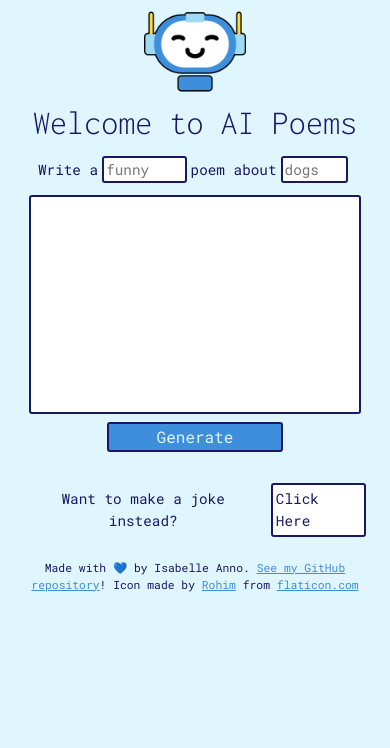
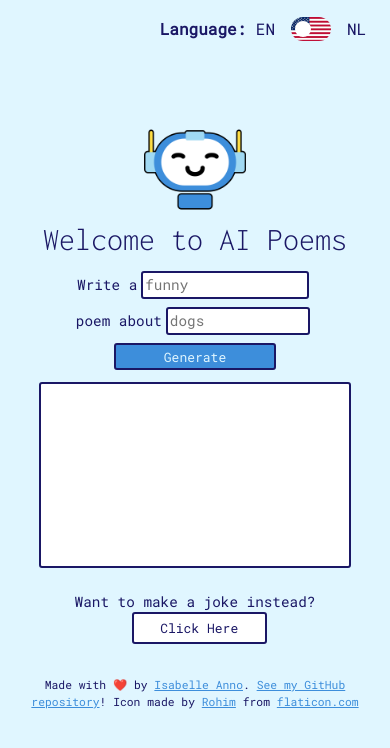
Before and after one commit to isabelleanno/ai-poems, a React (Create React App) app: page / in a window 390 px wide. Shown: the top 748 px of the page. Built offline with nearby package versions, Linux system fonts and the light colour scheme.

Commit message:
Added Dutch option

```diff
--- a/package.json
+++ b/package.json
@@ -9,6 +9,7 @@
     "axios": "^1.6.2",
     "bad-words": "^3.0.4",
     "bootstrap": "^5.3.2",
+    "jquery": "^3.7.1",
     "react": "^18.2.0",
     "react-bootstrap": "^2.9.1",
     "react-dom": "^18.2.0",
--- a/src/App.css
+++ b/src/App.css
@@ -61,8 +61,11 @@ div.row {
   background-color: rgb(229, 243, 249);
   padding: 55px 15px 0 15px;
 }
-#welcome {
+h1 {
   display: inline;
+}
+h1.Dutch {
+  font-size: 3rem;
 }
 .prompt {
   margin-bottom: 1.5rem;
@@ -77,11 +80,9 @@ button,
 input {
   background-color: white;
 }
-input#adjective {
-  width: 15vh;
-}
+input#adjective,
 input#subject {
-  width: 19vh;
+  width: 10vw;
 }
 button:hover {
   color: rgb(224, 246, 255);
@@ -89,7 +90,7 @@ button:hover {
 }
 #response {
   background-color: white;
-  width: 39vw;
+  width: 40vw;
   overflow: hidden;
   max-width: 64vw;
   min-height: 17vh;
@@ -136,41 +137,243 @@ button#jokes > a {
 button#jokes > a:hover {
   color: #3d8edb;
 }
+#mobile-btn {
+  display: none;
+  justify-content: center;
+}
+#mobile-btn button {
+  background-color: #3d8edb;
+  color: rgb(224, 246, 255);
+}
+#mobile-btn button:hover {
+  background-color: #1c5f9e;
+}
+
+.switch {
+  position: relative;
+  display: inline-block;
+  width: 40px;
+  height: 24px;
+  margin: 0;
+}
+
+/* Hide default HTML checkbox */
+.switch input {
+  opacity: 0;
+  width: 0;
+  height: 0;
+}
+
+/* The language toggle slider */
+.slider {
+  border-radius: 34px;
+  position: absolute;
+  cursor: pointer;
+  top: 0;
+  left: 0;
+  right: 0;
+  bottom: 0;
+  background-color: var(--sliderBG);
+  -webkit-transition: 0.4s;
+  transition: 0.4s;
+}
+.lang-slider {
+  background-size: 200% 100%;
+  background-image: url("../public/lang-slider.png");
+  background-size: cover;
+}
+
+.slider:before,
+.checked {
+  border-radius: 50%;
+  position: absolute;
+  content: "";
+  height: 16px;
+  width: 16px;
+  left: 4px;
+  bottom: 4px;
+  background-color: white;
+  -webkit-transition: 0.4s;
+  transition: 0.4s;
+}
+
+input:checked + .slider,
+.checked {
+  background-color: var(--sliderChecked);
+}
+input:checked + .lang-slider {
+  background-position: 100% 0;
+  -webkit-transition: background-position 0.75s;
+  -moz-transition: background-position 0.75s;
+  transition: background-position 0.75s;
+}
+input:checked + .slider:before {
+  -webkit-transform: translateX(16px);
+  -ms-transform: translateX(16px);
+  transform: translateX(16px);
+}
+
+.lang-toggle {
+  position: absolute;
+  top: 2vh;
+  right: 2vw;
+}
 /*----------------------------------------------------Make Responsive---------------------------------------------*/
+
+@media screen and (max-width: 1151px) {
+  #response {
+    width: 53vw;
+  }
+}
+
 @media screen and (max-width: 950px) {
+  #mobile-p {
+    display: block;
+  }
+  p#desktop-p {
+    display: none !important;
+  }
+  #subject {
+    width: 41vw;
+  }
   #response {
     background-color: white;
-    width: 70vw;
+    width: 51vw;
+    padding: 1.5vw;
     overflow: hidden;
     max-width: 80vw;
     min-height: 17vh;
   }
-  input#subject,
-  input#adjective {
-    width: 10vh;
+}
+@media screen and (max-width: 909px) {
+  h1.Dutch {
+    font-size: 2.3rem;
   }
 }
-
 @media screen and (max-width: 750px) {
   #response {
     background-color: white;
-    width: 89vw;
+    width: 81vw;
     overflow: hidden;
     max-width: 91vw;
     min-height: 17vh;
   }
+  #subject {
+    width: 81vw;
+  }
 }
+@media screen and (max-width: 750px) {
+  #response {
+    background-color: white;
+    width: 81vw;
+    overflow: hidden;
+    max-width: 91vw;
+    min-height: 17vh;
+  }
+  #subject {
+    width: 81vw;
+  }
+}
+@media screen and (max-width: 710px) {
+  .dutch-prompt-form {
+    flex-direction: column;
+  }
+  input#adjective[placeholder="grappig"] {
+    width: 32vh;
+    margin-bottom: 1vh;
+  }
+}
+@media screen and (max-width: 706px) {
+  .dutch-prompt-form {
+    flex-direction: column;
+  }
+  input#subject[placeholder="honden"] {
+    width: 20vh;
+    margin-bottom: 1vh;
+  }
+}
+@media screen and (max-width: 650px) {
+  input#subject[placeholder="honden"] {
+    width: 27vw;
+  }
+}
+@media screen and (max-width: 643px) {
+  input#subject {
+    width: 51vw;
+  }
+  input#subject[placeholder="honden"] {
+    width: 45vw;
+  }
+  .prompt {
+    flex-direction: column;
+  }
+  #desktop-btn {
+    display: none;
+  }
+  #mobile-btn {
+    display: flex;
+  }
+  input#adjective {
+    width: 49vw;
+    margin-bottom: 1vh;
+  }
 
+  #response {
+    background-color: white;
+    width: 72vw;
+  }
+}
+@media screen and (max-width: 612px) {
+  h1.Dutch {
+    font-size: 1.75rem;
+  }
+}
+@media screen and (max-width: 553px) {
+  dutch-prompt-form > p {
+    text-align: center;
+  }
+  input#adjective[placeholder="grappig"],
+  input#subject[placeholder="honden"] {
+    width: 80vw;
+    text-align: center;
+    margin-bottom: 1vh;
+  }
+  #response {
+    width: 80vw;
+    max-width: 85vw;
+    height: 22vh;
+  }
+  div.dutch-prompt-form > div > button#desktop-btn {
+    background-color: #3d8edb !important;
+    color: rgb(224, 246, 255) !important;
+  }
+  div.dutch-prompt-form > div > button#desktop-btn:hover {
+    background-color: #1c5f9e !important;
+  }
+}
+@media screen and (max-width: 542px) {
+  h1.English {
+    font-size: 2rem;
+  }
+}
+@media screen and (max-width: 519px) {
+  input#adjective[placeholder="grappig"],
+  input#subject[placeholder="honden"] {
+    width: 75vw;
+  }
+}
 @media screen and (max-width: 500px) {
   img#logo {
     width: 30%;
+  }
+  #subject {
+    width: 71vw;
   }
   div#background {
     display: none;
   }
   .container-fluid {
     overflow: hidden;
-    height: auto !important;
   }
   div.row {
     padding: inherit;
@@ -193,36 +396,16 @@ button#jokes > a:hover {
     font-size: 1.7vh;
   }
   input#adjective {
-    width: 10vh;
+    width: 43vw;
   }
-  input#subject {
-    width: 8vh;
-  }
-  #desktop-btn {
-    display: none;
-  }
-  #mobile-btn {
-    display: flex;
-    justify-content: center;
-  }
-  #mobile-btn button {
-    background-color: #3d8edb;
-    color: rgb(224, 246, 255);
-  }
-  #mobile-btn button:hover {
-    background-color: #1c5f9e;
-  }
+
   #logo {
     margin: 0;
   }
   .footer {
-    padding-top: 22px !important;
+    padding-top: 42px !important;
   }
-  #response {
-    width: 85vw;
-    max-width: 85vw;
-    min-height: 26vh;
-  }
+
   a#jokes {
     font-size: 1.7vh;
     margin-left: 1vh;
@@ -231,3 +414,82 @@ button#jokes > a:hover {
     font-size: 1.7vh;
   }
 }
+@media screen and (max-width: 468px) {
+  #subject[placeholder="dogs"] {
+    width: 37vw;
+  }
+}
+@media screen and (max-width: 428px) {
+  #subject {
+    width: 52vw;
+  }
+  input#adjective {
+    width: 43vw;
+  }
+  .display-4 {
+    font-size: 1.5rem;
+  }
+  div.joke {
+    flex-direction: column;
+  }
+  a#jokes {
+    width: 16vh;
+    align-self: center;
+    text-align: center;
+  }
+  span {
+    font-size: small;
+  }
+  div.footer {
+    padding: 0;
+    padding-top: 16px !important;
+  }
+}
+@media screen and (max-width: 388px) {
+  h1.Dutch {
+    font-size: 2rem;
+  }
+  input#adjective {
+    width: 45vw;
+  }
+}
+@media screen and (max-width: 360px) {
+  #subject {
+    width: 42vw;
+  }
+  #response {
+    width: 82vw;
+  }
+}
+@media screen and (max-width: 352px) {
+  h1.English {
+    font-size: 1.5rem;
+  }
+
+  input#adjective {
+    width: 16vh;
+  }
+}
+@media screen and (max-width: 324px) {
+  #subject[placeholder="dogs"],
+  input#adjective {
+    width: 80vw;
+  }
+}
+
+@media screen and (max-width: 280px) {
+  h1.Dutch {
+    font-size: 1.38rem;
+  }
+  h1.English {
+    font-size: 1.52rem;
+  }
+  span.English,
+  span.Dutch {
+    font-size: 10px;
+  }
+  input#subject,
+  input#adjective {
+    width: 90vw;
+  }
+}
--- a/src/App.js
+++ b/src/App.js
@@ -1,8 +1,9 @@
 import "./App.css";
-import React, { useState } from "react";
+import React, { useState, useEffect } from "react";
 import Modal from "react-bootstrap/Modal";
 import { Comment } from "react-loader-spinner";
 import axios from "axios";
+import $ from "jquery";
 import Typewriter from "typewriter-effect/dist/core";
 const Filter = require("bad-words");
 
@@ -15,8 +16,33 @@ function App() {
   };
 
   const [show, setShow] = useState(false);
+  const [language, setLanguage] = useState("English");
+  const [adjPlaceHolder, setAdjPlaceHolder] = useState("funny");
+  const [subjPlaceHolder, setSubjPlaceHolder] = useState("dogs");
 
   const handleClose = () => window.location.reload();
+
+  useEffect(() => {
+    $("#language").on("click", function () {
+      //If language is Dutch
+      if ($("#language").is(":checked")) {
+        $(".Dutch").removeClass("d-none");
+        $(".English").addClass("d-none");
+        $("#promptForm").addClass("dutch-prompt-form");
+        setLanguage("Dutch");
+        setAdjPlaceHolder("grappig");
+        setSubjPlaceHolder("honden");
+      } else {
+        //If language is switched back to English
+        $(".Dutch").addClass("d-none");
+        $(".English").removeClass("d-none");
+        $("#promptForm").removeClass("dutch-prompt-form");
+        setLanguage("English");
+        setAdjPlaceHolder("funny");
+        setSubjPlaceHolder("dogs");
+      }
+    });
+  }, []);
 
   return (
     <div className="App">
@@ -35,10 +61,27 @@ function App() {
       <img src={require("./images/background.png")} alt="" id="bg-top" />
       <img src={require("./images/background.png")} alt="" id="bg" />
       <div className="container-fluid">
+        <div className="lang-toggle d-flex">
+          <p className="m-0 mx-3">
+            <b>Language:</b> EN
+          </p>
+          <label className="switch">
+            <input
+              type="checkbox"
+              id="language"
+              aria-label="Language checkbox- toggle on English or Dutch."
+            />
+            <span className="slider lang-slider"></span>
+          </label>
+          <p className="m-0 mx-3">NL</p>
+        </div>
         <div className="row t1 d-flex flex-column justify-content-center align-items-center">
           <div className="header d-flex col-xs-12 col-sm-12 col-md-10 col-lg-10 col-xl-10 text-center justify-content-center align-items-center">
-            <h1 className="display-4 m-0 " id="welcome">
+            <h1 className="display-4 m-0 English d-inline">
               Welcome to AI Poems
+            </h1>
+            <h1 className="Dutch d-none display-4 m-0 d-inline">
+              Welkom bij AI-gedichten
             </h1>
             <img
               src={require("./images/logo.png")}
@@ -47,28 +90,44 @@ function App() {
             />
           </div>
 
-          <div className="col-xs-12 col-sm-12 col-md-10 col-lg-10 col-xl-10 d-flex justify-content-center align-items-center prompt">
-            <p className="d-inline m-0">Write a</p>
+          <div
+            className="col-10 d-flex justify-content-center align-items-center prompt"
+            id="promptForm"
+          >
+            <div>
+              <p className="d-inline m-0 English">Write a</p>
+              <p className="d-none d-inline m-0 Dutch">Schrijf een</p>
               <input
                 type="text"
                 className="mx-1"
                 id="adjective"
-              placeholder="funny"
+                placeholder={adjPlaceHolder}
               ></input>
-            <p className="d-inline m-0">poem about</p>
+            </div>
+            <div>
+              <p className="English d-inline m-0">poem about</p>
+              <p className="d-none Dutch d-inline m-0">gedicht over</p>
               <input
                 type="text"
                 className="mx-1"
                 id="subject"
-              placeholder="dogs"
+                placeholder={subjPlaceHolder}
               ></input>
               <button onClick={purifyResponse} id="desktop-btn">
-              Generate
+                <span className="English">Generate</span>
+                <span className="Dutch d-none">Genereren</span>
               </button>
+              <div className="mt-2 " id="mobile-btn">
+                <button onClick={purifyResponse} className="px-5">
+                  <span className="English">Generate</span>
+                  <span className="Dutch d-none">Genereren</span>
+                </button>
+              </div>
+            </div>
           </div>
 
           <div
-            className="col-xs-12 col-sm-12 col-md-10 col-lg-10 col-xl-10 p-0 text-center d-flex flex-column mb-2 justify-content-center t1"
+            className="col-xs-12 col-sm-12 col-md-10 col-lg-10 col-xl-10 text-center d-flex flex-column mb-2 justify-content-center t1"
             id="response"
           >
             <div id="loading" className="d-flex justify-content-center d-none">
@@ -85,20 +144,21 @@ function App() {
             </div>
             <p className="m-0" id="answer"></p>
           </div>
-          <div className="mb-3" id="mobile-btn">
-            <button onClick={purifyResponse} className="px-5">
-              Generate
-            </button>
-          </div>
+
           <div className="col-xs-12 col-sm-12 col-md-10 col-lg-10 col-xl-10 d-flex justify-content-center joke">
-            <p className="text-center">Want to make a joke instead? </p>
+            <p className="text-center English">Want to make a joke instead? </p>
+            <p className="text-center Dutch d-none">
+              Wil je liever een grapje maken?
+            </p>
             <a href="https://ai-joke-generator.netlify.app/" id="jokes">
-              Click Here
+              <span className="English">Click Here</span>
+              <span className="Dutch d-none">Klik Hier</span>
             </a>
           </div>
           <div className="col-xs-12 col-sm-12 col-md-10 col-lg-10 col-xl-10 footer">
-            <p className="small text-center">
-              Made with 💙 by Isabelle Anno.{" "}
+            <p className="small text-center English mt-3">
+              Made with ❤️ by{" "}
+              <a href="https://isabelleanno.com/">Isabelle Anno</a>.{" "}
               <a
                 href="https://github.com/isabelleanno/AI-Jokes"
                 target="_blank"
@@ -115,6 +175,33 @@ function App() {
                 Rohim
               </a>{" "}
               from{" "}
+              <a
+                href="https://www.flaticon.com/"
+                target="_blank"
+                title="Flaticon"
+              >
+                flaticon.com
+              </a>
+            </p>
+            <p className="small text-center mt-3 Dutch d-none">
+              Gemaakt met ❤️ door{" "}
+              <a href="https://isabelleanno.com/">Isabelle Anno</a>.{" "}
+              <a
+                href="https://github.com/isabelleanno/AI-Jokes"
+                target="_blank"
+              >
+                Bekijk GitHub Repo
+              </a>
+              ! Icoon van{" "}
+              <a
+                href="https://www.flaticon.com/authors/rohim"
+                target="_blank"
+                title="Rohim"
+              >
+                {" "}
+                Rohim
+              </a>{" "}
+              bij{" "}
               <a
                 href="https://www.flaticon.com/"
                 target="_blank"
@@ -165,15 +252,23 @@ function App() {
         setShow(true);
       } else {
         //Yay, it passed! Send to handleSubmit() function
-        handleSubmit(userinputSubject, userinputAdjective);
+        handleSubmit(userinputSubject, userinputAdjective, language);
       }
     }
     //Makes a call to SheCodes AI API using axios
-    function handleSubmit(userinputSubject, userinputAdjective) {
+    function handleSubmit(userinputSubject, userinputAdjective, language) {
       let apiKey = "f7o330d7cc44511d503ab6b4tdbb899b";
-      let prompt = `Write a short ${userinputAdjective} poem about ${userinputSubject} in less than 65 tokens.`;
-      let context =
-        "Please be appropriate and write the poem in under 65 tokens.";
+      let prompt;
+      let context;
+      if (language === "English") {
+        prompt = `Write a short ${userinputAdjective} poem about ${userinputSubject} in less than 65 tokens.`;
+        context =
+          "Please be appropriate and write the poem in the English language, keeping it under 65 tokens.";
+      } else {
+        prompt = `Schrijf een kort ${userinputAdjective} gedicht over ${userinputSubject} in minder dan 65 tokens.`;
+        context =
+          "Wees gepast en schrijf het gedicht in de Nederlandse taal, met een maximum van 65 tokens.";
+      }
 
       let apiURL = `https://api.shecodes.io/ai/v1/generate?prompt=${prompt}&context=${context}&key=${apiKey}`;
       axios.get(apiURL).then(handleResponse);
```
Also changed, not shown: public/lang-slider.png (added), 1 other file (tests, documents, lock files or other folders). Lines whose indentation alone changed are shown as unchanged.
